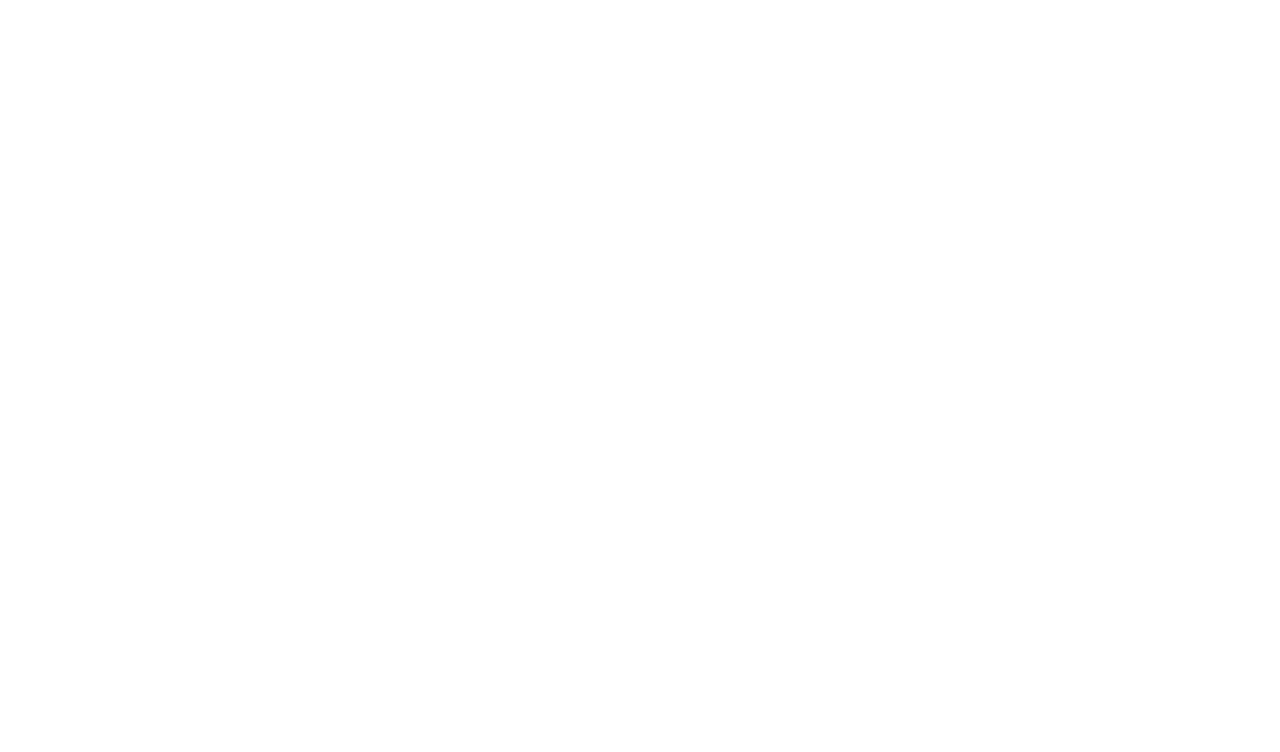
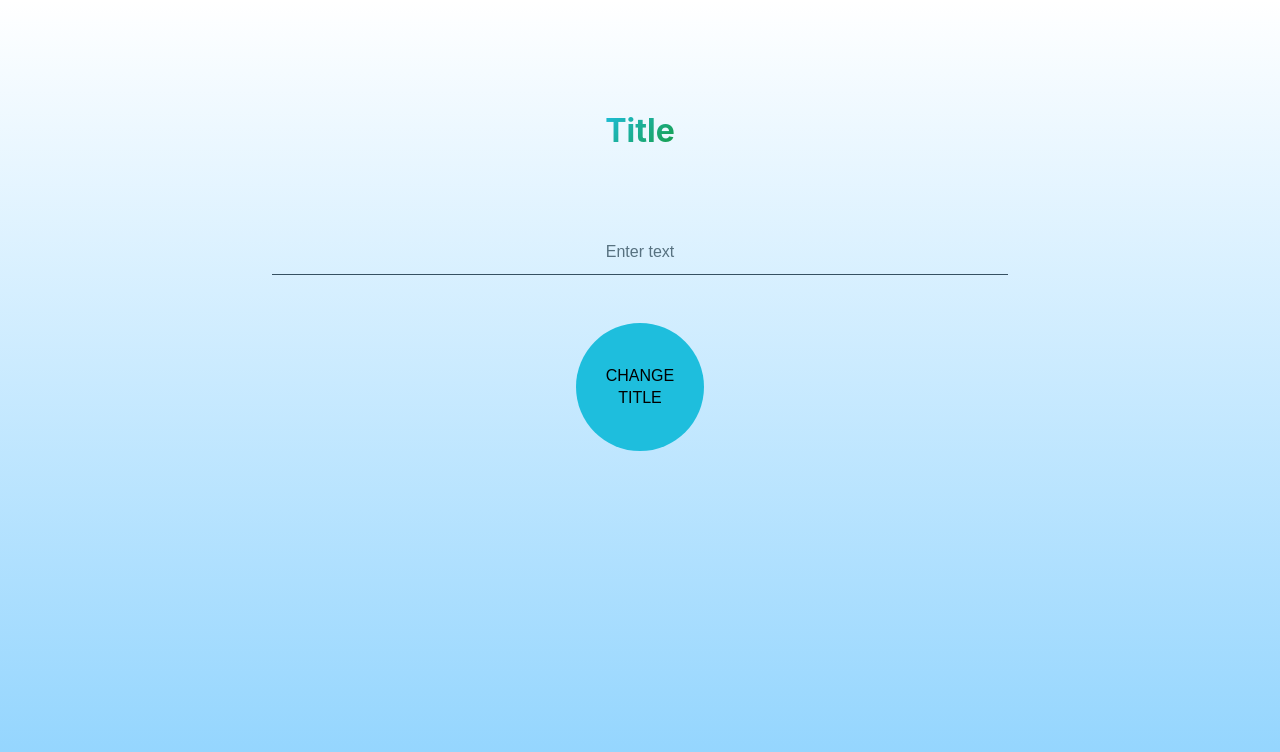
Before and after one commit to Tatty13/aston_trainee_react, a React (Create React App) app in the folder lesson-1/: page / in a window 1280 px wide. Shown: the top 752 px of the page. Built offline with nearby package versions, Linux system fonts and the light colour scheme.

Commit message:
feat: transform app component into class, add form component, change global styles

```diff
--- a/lesson-1/public/index.html
+++ b/lesson-1/public/index.html
@@ -15,7 +15,7 @@
 
 <body>
   <noscript>You need to enable JavaScript to run this app.</noscript>
-  <div id="root"></div>
+  <div id="root" class="page"></div>
 </body>
 
 </html>
--- /dev/null
+++ b/lesson-1/src/App.module.scss
@@ -0,0 +1,22 @@
+.main {
+  flex-grow: 1;
+}
+
+.section {
+  padding: 7rem 3rem;
+  display: flex;
+  flex-direction: column;
+  align-items: center;
+}
+
+.title {
+  margin: 0 0 5rem;
+  min-height: 2.4rem;
+  font-size: 2rem;
+  line-height: 1.2;
+
+  color: transparent;
+  background-clip: text;
+  -webkit-background-clip: text;
+  background-image: var(--text-gradient);
+}
--- a/lesson-1/src/App.tsx
+++ b/lesson-1/src/App.tsx
@@ -1,7 +1,44 @@
-import React from 'react';
+import { Component } from 'react';
+import { Form } from './components';
+import styles from './App.module.scss';
 
-function App() {
-  return <div className='App'></div>;
+interface AppProps {}
+interface AppStates {
+  title: string;
+}
+
+class App extends Component<AppProps, AppStates> {
+  constructor(props: AppProps) {
+    super(props);
+    this.state = {
+      title: 'Title',
+    };
+  }
+
+  handleTitleChange = (text: string) => {
+    this.setState({
+      title: text,
+    });
+  };
+
+  render() {
+    return (
+      <>
+        <main className={styles.main}>
+          <section className={styles.section}>
+            <h1 className={styles.title}>{this.state.title}</h1>
+            <Form
+              btnText='Change title'
+              placeholder='Enter text'
+              inputName='text'
+              formName='title-change'
+              onSubmit={this.handleTitleChange}
+            />
+          </section>
+        </main>
+      </>
+    );
+  }
 }
 
 export default App;
--- a/lesson-1/src/index.css
+++ /dev/null
@@ -1,13 +0,0 @@
-body {
-  margin: 0;
-  font-family: -apple-system, BlinkMacSystemFont, 'Segoe UI', 'Roboto', 'Oxygen',
-    'Ubuntu', 'Cantarell', 'Fira Sans', 'Droid Sans', 'Helvetica Neue',
-    sans-serif;
-  -webkit-font-smoothing: antialiased;
-  -moz-osx-font-smoothing: grayscale;
-}
-
-code {
-  font-family: source-code-pro, Menlo, Monaco, Consolas, 'Courier New',
-    monospace;
-}
--- /dev/null
+++ b/lesson-1/src/index.scss
@@ -0,0 +1,85 @@
+:root {
+  --max-width: 1280px;
+  --border-radius: 12px;
+
+  --font-rgb: 14 42 58;
+  --background-start-rgb: 255 255 255;
+  --background-end-rgb: 142 211 254;
+
+  --brand-rgb: 30 190 221;
+  --brand-secondary-rgb: 23 157 66;
+  --btn-box-shadow-rgb: 196 236 244;
+
+  --text-gradient: linear-gradient(
+    138deg,
+    rgb(var(--brand-rgb)),
+    rgb(var(--brand-secondary-rgb))
+  );
+  --btn-box-shadow: inset 0px 0px 15px 0px rgb(var(--btn-box-shadow-rgb));
+}
+
+@media (prefers-color-scheme: dark) {
+  :root {
+    --font-rgb: 210 209 203;
+    --background-start-rgb: 13 13 13;
+    --background-end-rgb: 40 50 113;
+
+    --brand-rgb: 20 136 159;
+    --brand-secondary-rgb: 118 211 148;
+    --btn-box-shadow-rgb: 15 93 109;
+  }
+}
+
+html,
+body {
+  max-width: 100vw;
+  overflow-x: hidden;
+}
+
+html {
+  font-size: 16px;
+}
+
+body {
+  margin: 0;
+  font-family: -apple-system, BlinkMacSystemFont, 'Segoe UI', 'Roboto', 'Oxygen',
+    'Ubuntu', 'Cantarell', 'Fira Sans', 'Droid Sans', 'Helvetica Neue',
+    sans-serif;
+  -webkit-font-smoothing: antialiased;
+  -moz-osx-font-smoothing: grayscale;
+  color: rgb(var(--font-rgb));
+  background: linear-gradient(
+      to bottom,
+      transparent,
+      rgb(var(--background-end-rgb))
+    )
+    rgb(var(--background-start-rgb));
+}
+
+.page {
+  margin: 0 auto;
+  max-width: var(--max-width);
+  min-height: 100vh;
+  display: flex;
+  flex-direction: column;
+}
+
+a {
+  color: inherit;
+  text-decoration: none;
+}
+
+@media (prefers-color-scheme: dark) {
+  html {
+    color-scheme: dark;
+  }
+}
+
+// @media (min-width: 701px) and (max-width: 1280px) {
+// }
+
+@media (max-width: 700px) {
+  html {
+    font-size: 14px;
+  }
+}
--- a/lesson-1/src/index.tsx
+++ b/lesson-1/src/index.tsx
@@ -1,6 +1,6 @@
 import React from 'react';
 import ReactDOM from 'react-dom/client';
-import './index.css';
+import './index.scss';
 import App from './App';
 
 const root = ReactDOM.createRoot(
```
Also changed, not shown: lesson-1/src/App.css (deleted), 1 other file (tests, documents, lock files or other folders).
